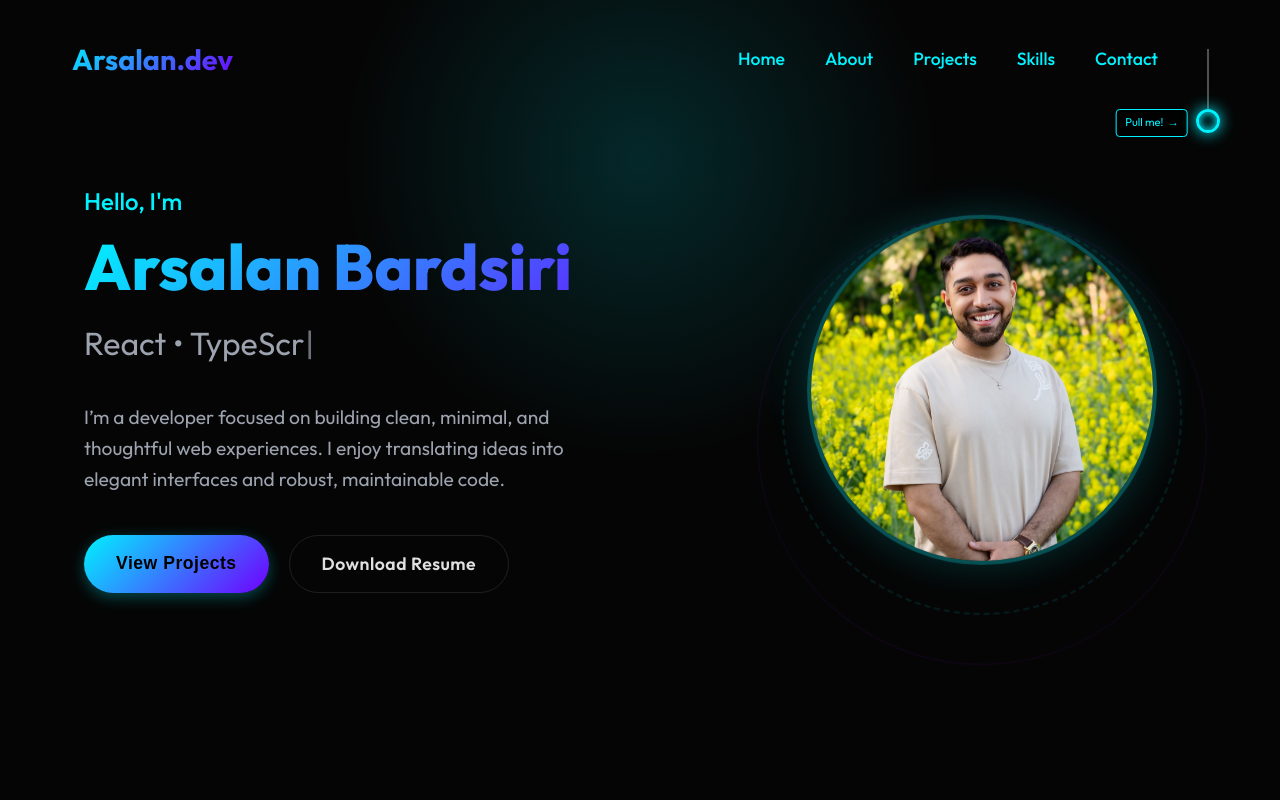
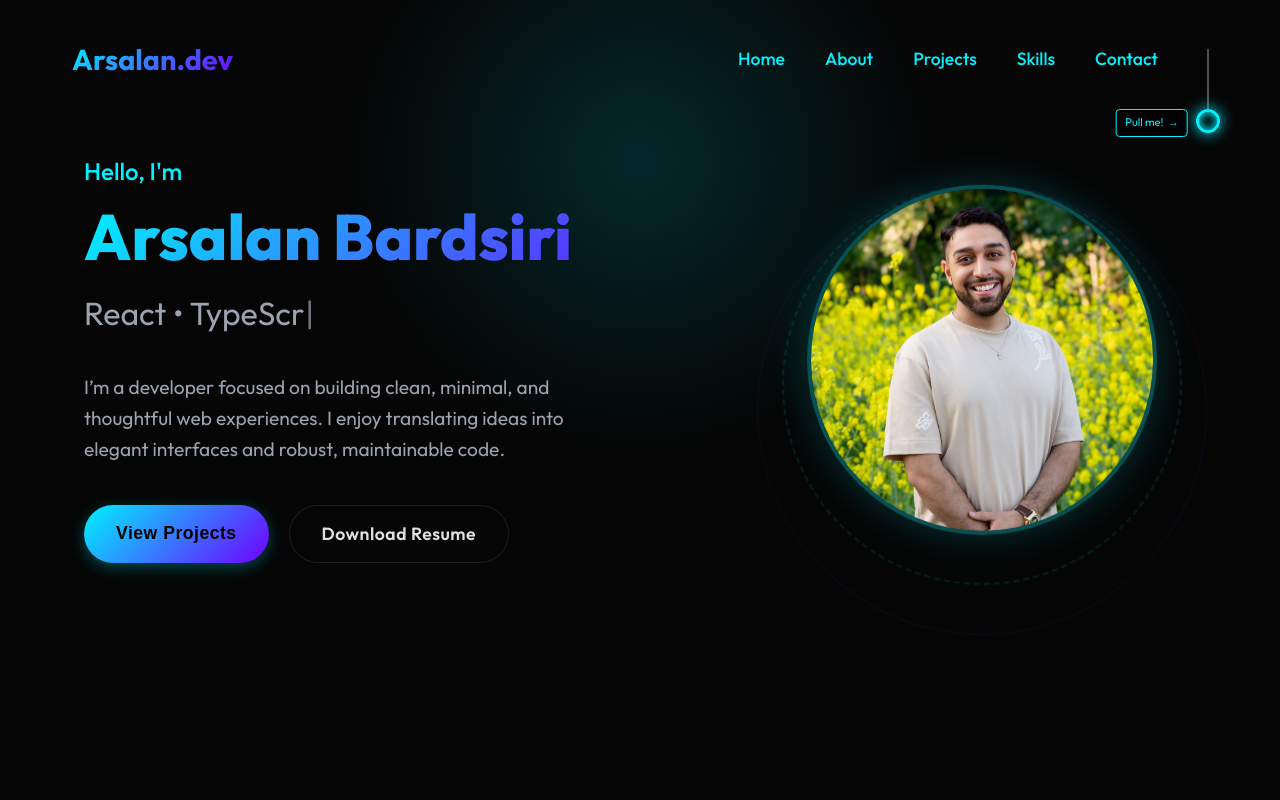
Before and after one commit to arsalanbardsiri/portfolio-react, a React (Vite) app: page / in a window 1280 px wide. Shown: the top 800 px of the page. Built offline with nearby package versions, Linux system fonts and the light colour scheme.

Commit message:
style: increase section spacing for better readability

```diff
--- a/src/styles/global.css
+++ b/src/styles/global.css
@@ -125,7 +125,7 @@ img {
 }
 
 section {
-  padding: 140px 0;
+  padding: 200px 0;
   position: relative;
 }
 
```
